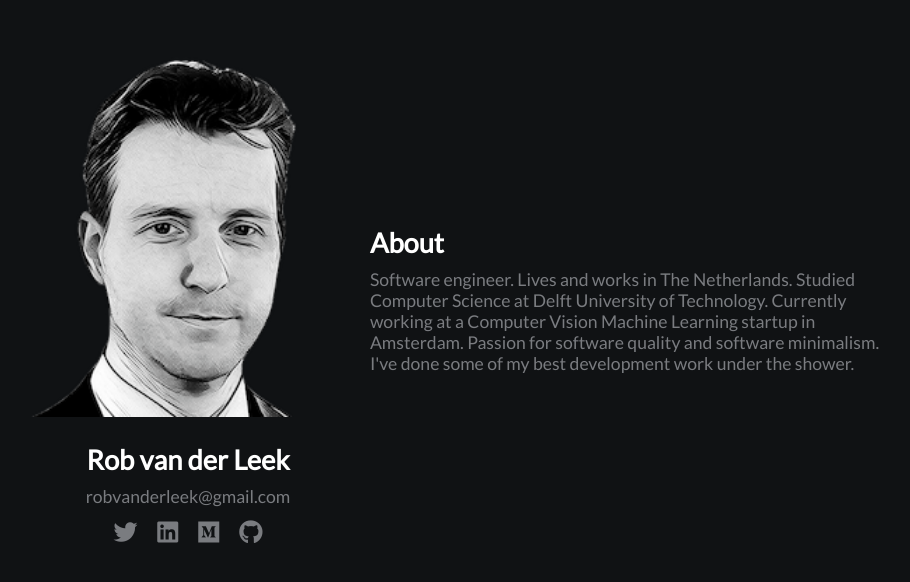
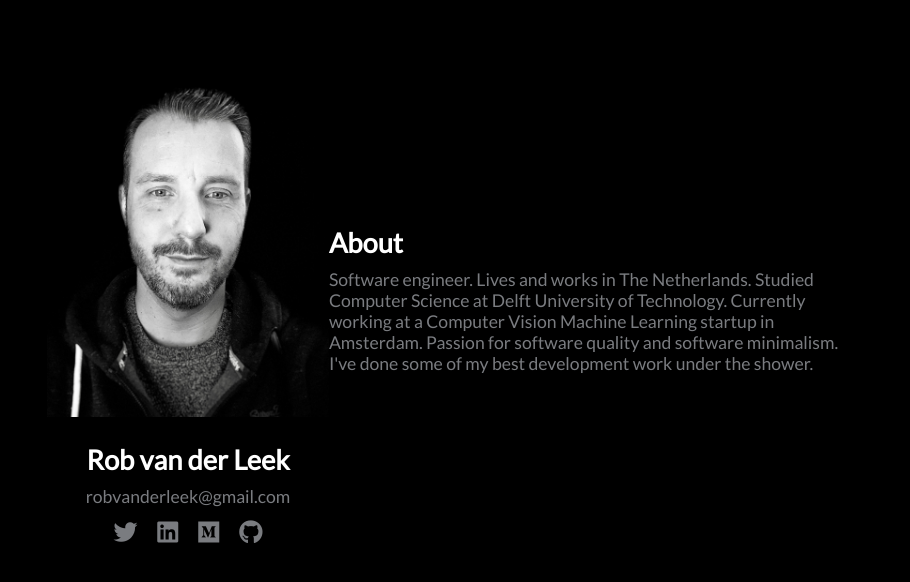
Before and after one commit to robvanderleek/robvanderleek.github.io, a React (Create React App) app: page / in a window 1280 px wide. Shown: the part 118-700 px from the top of the page, without its empty margins (196-1106 px from the left). Built offline with nearby package versions, Linux system fonts and the light colour scheme.

Commit message:
New profile pic

```diff
--- a/src/App.css
+++ b/src/App.css
@@ -4,7 +4,7 @@ body {
   margin: 0;
   padding: 0;
   font-family: 'Lato', sans-serif;
-  background-color: #101214;
+  background-color: #000000;
   color: #7A7C80;
   -webkit-font-smoothing: antialiased;
   -moz-osx-font-smoothing: grayscale;
--- a/src/App.js
+++ b/src/App.js
@@ -1,11 +1,11 @@
 import React from 'react';
 import './App.css';
 import {Contact, Info, Main} from "./App.style";
-import profile_picture from './static/media/me-445x459.png';
+import profile_picture from './static/media/me-2020-1200x1597.jpg';
 
 function App() {
     return (
-        <div className="App">
+        <div>
             <Main>
                 <Contact>
                     <img src={profile_picture} alt="This is me" height="375"/>
```
Also changed, not shown: src/static/media/me-2020-1200x1597.jpg (added).
